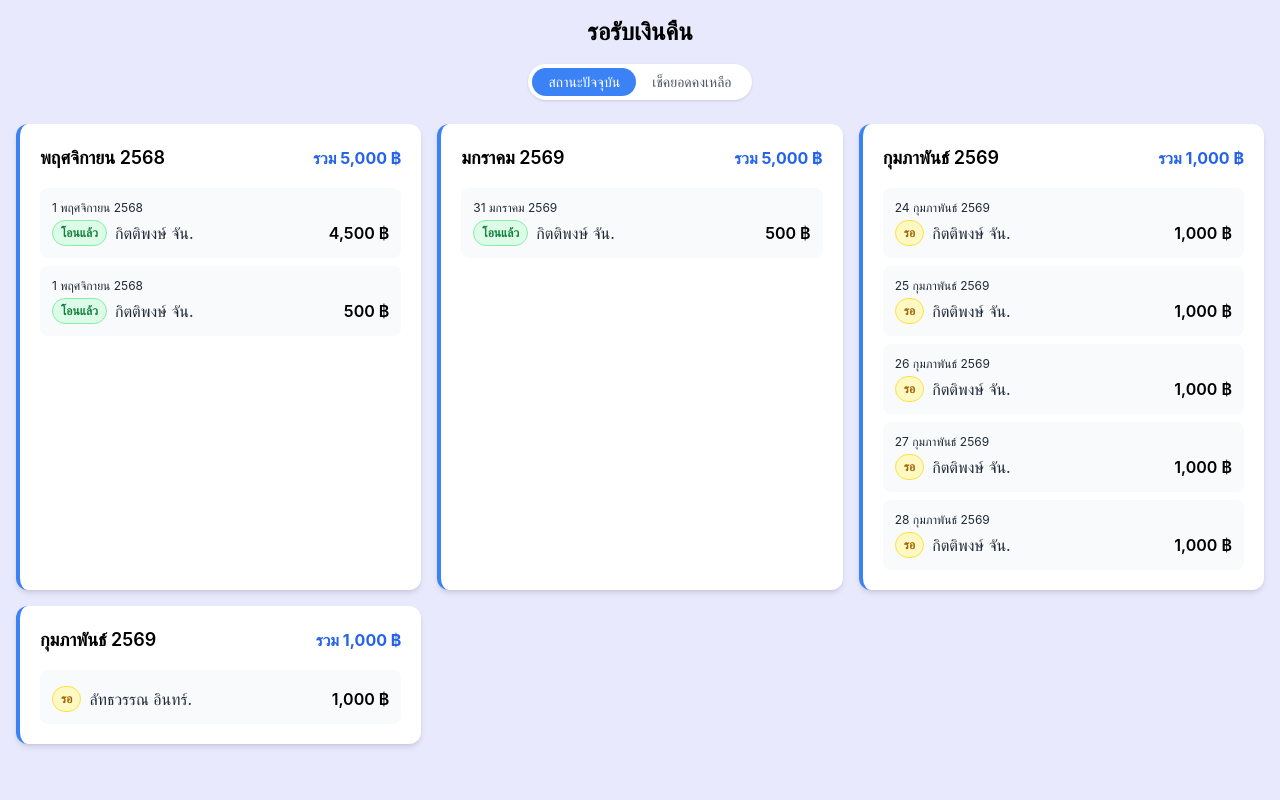
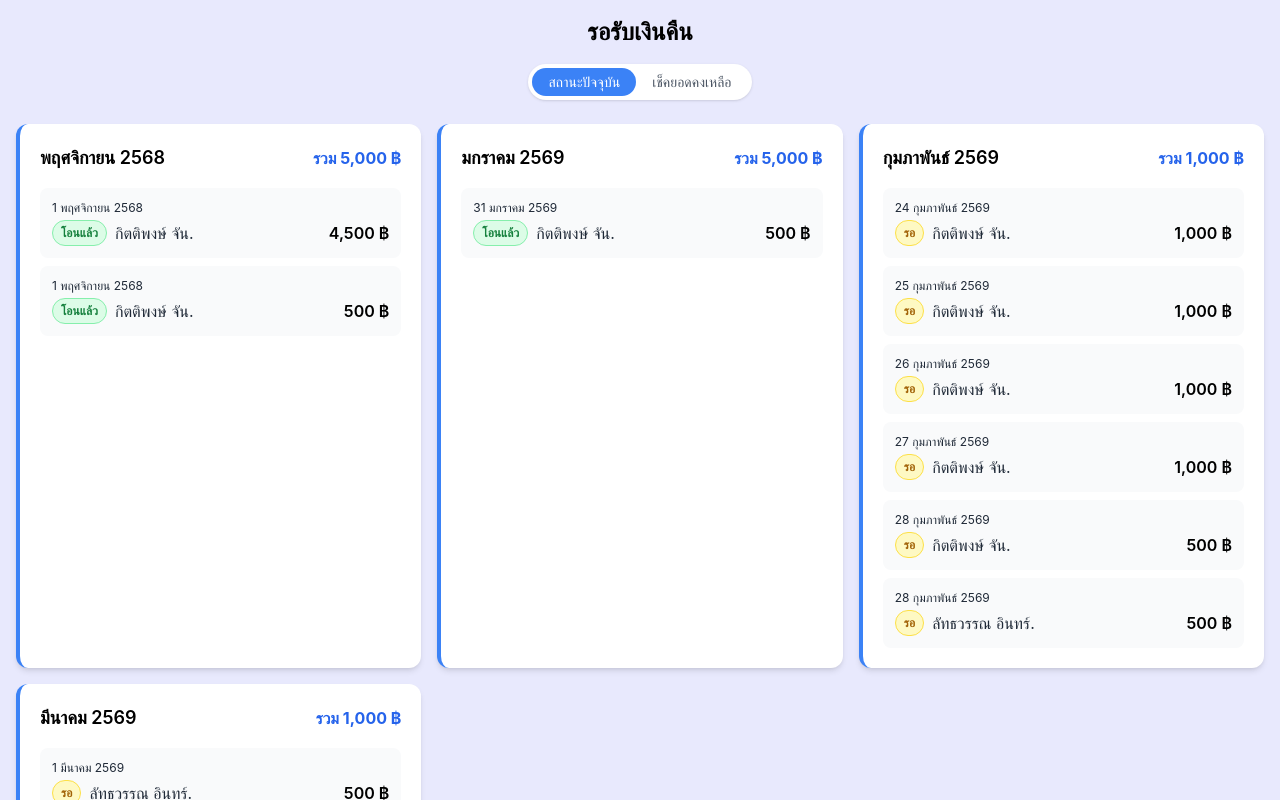
Before and after one commit to KittiArm/ktmyshop, a React (Vite) app: page / in a window 1280 px wide. Shown: the top 800 px of the page. Built offline with nearby package versions, Linux system fonts and the light colour scheme.

Commit message:
Update App.jsx

```diff
--- a/src/App.jsx
+++ b/src/App.jsx
@@ -24,7 +24,45 @@ const data = [
       { date: "25 กุมภาพันธ์ 2569", name: "กิตติพงษ์ จัน.", amount: 1000, status: "รอ" },
       { date: "26 กุมภาพันธ์ 2569", name: "กิตติพงษ์ จัน.", amount: 1000, status: "รอ" },
       { date: "27 กุมภาพันธ์ 2569", name: "กิตติพงษ์ จัน.", amount: 1000, status: "รอ" },
-      { date: "28 กุมภาพันธ์ 2569", name: "กิตติพงษ์ จัน.", amount: 1000, status: "รอ" },
+      { date: "28 กุมภาพันธ์ 2569", name: "กิตติพงษ์ จัน.", amount: 500, status: "รอ" },
+      { date: "28 กุมภาพันธ์ 2569", name: "ลัทธวรรณ อินทร์.", amount: 500, status: "รอ" },
+    ],
+  },
+  {
+    month: "มีนาคม 2569",
+    total: 1000,
+    records: [
+      { date: "1 มีนาคม 2569", name: "ลัทธวรรณ อินทร์.", amount: 500, status: "รอ" },
+      { date: "2 มีนาคม 2569", name: "ลัทธวรรณ อินทร์.", amount: 500, status: "รอ" },
+      { date: "3 มีนาคม 2569", name: "ลัทธวรรณ อินทร์.", amount: 500, status: "รอ" },
+      { date: "4 มีนาคม 2569", name: "ลัทธวรรณ อินทร์.", amount: 500, status: "รอ" },
+      { date: "5 มีนาคม 2569", name: "ลัทธวรรณ อินทร์.", amount: 500, status: "รอ" },
+      { date: "6 มีนาคม 2569", name: "ลัทธวรรณ อินทร์.", amount: 500, status: "รอ" },
+      { date: "7 มีนาคม 2569", name: "ลัทธวรรณ อินทร์.", amount: 500, status: "รอ" },
+      { date: "8 มีนาคม 2569", name: "ลัทธวรรณ อินทร์.", amount: 500, status: "รอ" },
+      { date: "9 มีนาคม 2569", name: "ลัทธวรรณ อินทร์.", amount: 500, status: "รอ" },
+      { date: "10 มีนาคม 2569", name: "ลัทธวรรณ อินทร์.", amount: 500, status: "รอ" },
+      { date: "11 มีนาคม 2569", name: "ลัทธวรรณ อินทร์.", amount: 500, status: "รอ" },
+      { date: "12 มีนาคม 2569", name: "ลัทธวรรณ อินทร์.", amount: 500, status: "รอ" },
+      { date: "13 มีนาคม 2569", name: "ลัทธวรรณ อินทร์.", amount: 500, status: "รอ" },
+      { date: "14 มีนาคม 2569", name: "ลัทธวรรณ อินทร์.", amount: 500, status: "รอ" },
+      { date: "15 มีนาคม 2569", name: "ลัทธวรรณ อินทร์.", amount: 500, status: "รอ" },
+      { date: "16 มีนาคม 2569", name: "ลัทธวรรณ อินทร์.", amount: 500, status: "รอ" },
+      { date: "17 มีนาคม 2569", name: "ลัทธวรรณ อินทร์.", amount: 500, status: "รอ" },
+      { date: "18 มีนาคม 2569", name: "ลัทธวรรณ อินทร์.", amount: 500, status: "รอ" },
+      { date: "19 มีนาคม 2569", name: "ลัทธวรรณ อินทร์.", amount: 500, status: "รอ" },
+      { date: "20 มีนาคม 2569", name: "ลัทธวรรณ อินทร์.", amount: 500, status: "รอ" },
+      { date: "21 มีนาคม 2569", name: "ลัทธวรรณ อินทร์.", amount: 500, status: "รอ" },
+      { date: "22 มีนาคม 2569", name: "ลัทธวรรณ อินทร์.", amount: 500, status: "รอ" },
+      { date: "23 มีนาคม 2569", name: "ลัทธวรรณ อินทร์.", amount: 500, status: "รอ" },
+      { date: "24 มีนาคม 2569", name: "ลัทธวรรณ อินทร์.", amount: 500, status: "รอ" },
+      { date: "25 มีนาคม 2569", name: "ลัทธวรรณ อินทร์.", amount: 500, status: "รอ" },
+      { date: "26 มีนาคม 2569", name: "ลัทธวรรณ อินทร์.", amount: 500, status: "รอ" },
+      { date: "27 มีนาคม 2569", name: "ลัทธวรรณ อินทร์.", amount: 500, status: "รอ" },
+      { date: "28 มีนาคม 2569", name: "ลัทธวรรณ อินทร์.", amount: 500, status: "รอ" },
+      { date: "29 มีนาคม 2569", name: "ลัทธวรรณ อินทร์.", amount: 500, status: "รอ" },
+      { date: "30 มีนาคม 2569", name: "จุฑารัตน์ ทิพ.", amount: 500, status: "รอ" },
+      { date: "31 มีนาคม 2569", name: "จุฑารัตน์ ทิพ.", amount: 500, status: "รอ" },
     ],
   },
   // {
@@ -43,13 +81,6 @@ const data = [
   //     { name: "ลัทธวรรณ อินทร์.", amount: 10000, status: "รอ" },
   //   ],
   // },
-  {
-    month: "กุมภาพันธ์ 2569",
-    total: 1000,
-    records: [
-      { name: "ลัทธวรรณ อินทร์.", amount: 1000, status: "รอ" },
-    ],
-  },
   // {
   //   date: "1 กุมภาพันธ์ 2569",
   //   total: 15000,
```
